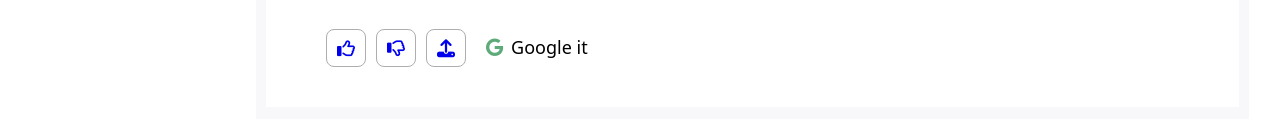
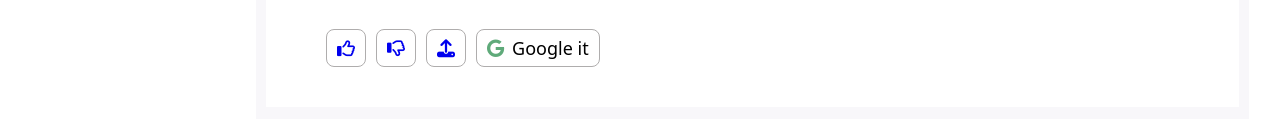
Before and after one commit to mcummings8091/UI-test-interview, a plain HTML site: page index.html in a window 1280 px wide. Shown: the part 592-711 px from the top of the page. Drawn offline with nearby package versions, Linux system fonts and the light colour scheme; a script that the page names is missing.

Commit message:
Update matthews-stunning-site-1fc3d4.webflow.css

```diff
--- a/css/matthews-stunning-site-1fc3d4.webflow.css
+++ b/css/matthews-stunning-site-1fc3d4.webflow.css
@@ -359,6 +359,11 @@
   font-family: "Fa 400", sans-serif;
 }
 
+.fa-icon.googlr {
+  border: 1px solid #afadad;
+  border-radius: 8px;
+}
+
 .fa {
   border: 1px solid #afadad;
   border-radius: 8px;
```
